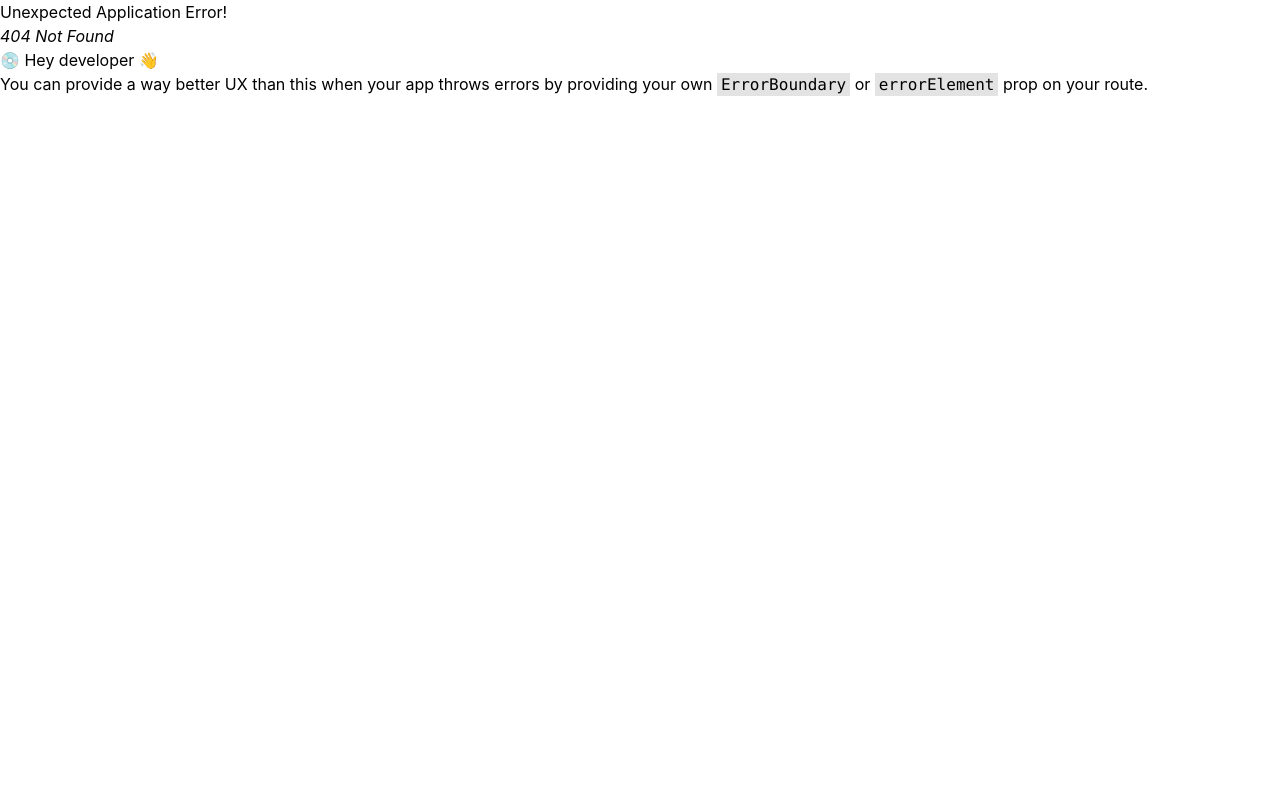
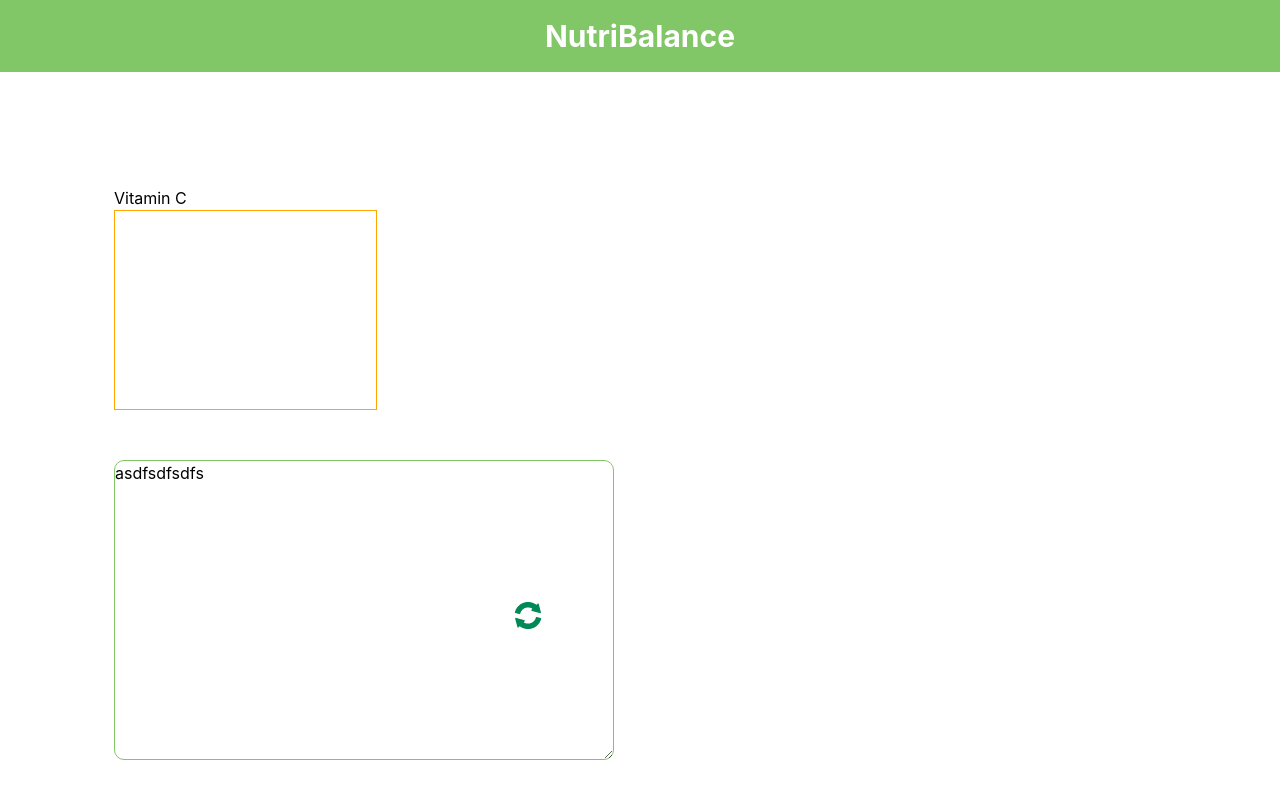
Before and after one commit to kckoh/vdm-hackathon-NutriBalance, a React (Create React App) app in the folder frontend/: page /info in a window 1280 px wide. Before the commit this address had no page. Shown: the top 798 px of the page. Built offline with nearby package versions, Linux system fonts and the light colour scheme.

Commit message:
feature:Added REdux toolkit

```diff
--- a/frontend/package.json
+++ b/frontend/package.json
@@ -3,15 +3,17 @@
   "version": "0.1.0",
   "private": true,
   "dependencies": {
+    "@reduxjs/toolkit": "^2.2.4",
     "@tanstack/react-table": "^8.16.0",
     "@testing-library/jest-dom": "^5.17.0",
     "@testing-library/react": "^13.4.0",
     "@testing-library/user-event": "^13.5.0",
     "react": "^18.3.1",
     "react-dom": "^18.3.1",
+    "react-redux": "^9.1.2",
     "react-router-dom": "^6.23.1",
+    "react-scripts": "5.0.1",
     "react-webcam": "^7.2.0",
-    "react-scripts": "5.0.1",
     "web-vitals": "^2.1.4"
   },
   "scripts": {
@@ -37,7 +39,6 @@
       "last 1 firefox version",
       "last 1 safari version"
     ]
-
   },
   "devDependencies": {
     "tailwindcss": "^3.4.3"
--- a/frontend/src/App.js
+++ b/frontend/src/App.js
@@ -4,6 +4,8 @@ import { createBrowserRouter, RouterProvider } from "react-router-dom";
 import HomePage from "./pages/Home";
 import ImgUploadPage from "./pages/Img_ upload_page";
 import RootLayout from "./pages/Root";
+import InfoDisplayPage from "./pages/InfoDisplayPage";
+import SubmitInfoPage from "./pages/SubmitInfoPage";
 
 const router = createBrowserRouter([
   {
@@ -12,6 +14,8 @@ const router = createBrowserRouter([
     children: [
       { path: "/", element: <HomePage /> },
       { path: "/upload_image", element: <ImgUploadPage /> },
+      { path: "/info", element: <InfoDisplayPage /> },
+      { path: "/submitInfo", element: <SubmitInfoPage /> },
     ],
   },
 ]);
--- a/frontend/src/Pages/InfoDisplayPage.js
+++ b/frontend/src/Pages/InfoDisplayPage.js
@@ -1,21 +1,44 @@
+import NavPage from "../components/NavBar";
+import { useAppSelector } from "../store";
 
 function InfoDisplayPage() {
+  const img = useAppSelector((store) => store.img);
+
   return (
-    <div className="InfoDisplayPage" style={{ margin: '50px', padding: '5%'}}>
-      <h3>
-        Vitamin C
-      </h3>
-      <div style={{width: '25%', height: '200px', border: '1px solid orange', marginBottom: '50px'}}>
+    <>
+      <div
+        className="InfoDisplayPage"
+        style={{ margin: "50px", padding: "5%" }}
+      >
+        <h3>Vitamin C</h3>
+        <div
+          style={{
+            width: "25%",
+            height: "200px",
+            border: "1px solid orange",
+            marginBottom: "50px",
+          }}
+        >
+          {img}
         </div>
         <div>
-      <span style={{position: 'absolute', top: '75%', left: '40%'}}>
+          <span style={{ position: "absolute", top: "75%", left: "40%" }}>
             <img src="/Icons/loadingIcon.png" />
           </span>
-      <textarea style={{width: '500px',height: '300px', overflowY: 'scroll', borderRadius: '10px', border: '1px solid #81C667' }}>
+          <textarea
+            style={{
+              width: "500px",
+              height: "300px",
+              overflowY: "scroll",
+              borderRadius: "10px",
+              border: "1px solid #81C667",
+            }}
+          >
             asdfsdfsdfs
           </textarea>
         </div>
       </div>
+    </>
   );
 }
 
--- a/frontend/src/Pages/SubmitInfoPage.js
+++ b/frontend/src/Pages/SubmitInfoPage.js
@@ -1,16 +1,25 @@
-import Table from "../Components/Table";
+import Table from "../components/Table";
+import NavPage from "../components/NavBar";
 
 function SubmitInfoPage() {
   return (
-    <div className="InfoDisplayPage" style={{ margin: '50px', padding: '5%'}}>
-      <h3>
-        Vitamin C
-      </h3>
-      <div style={{width: '25%', height: '200px', border: '1px solid orange', marginBottom: '50px'}}>
-
+    <>
+      <div
+        className="InfoDisplayPage"
+        style={{ margin: "50px", padding: "5%" }}
+      >
+        <h3>Vitamin C</h3>
+        <div
+          style={{
+            width: "25%",
+            height: "200px",
+            border: "1px solid orange",
+            marginBottom: "50px",
+          }}
+        ></div>
+        <Table />
       </div>
-        <Table />
-    </div>
+    </>
   );
 }
 
--- a/frontend/src/index.js
+++ b/frontend/src/index.js
@@ -2,12 +2,14 @@ import React from "react";
 import ReactDOM from "react-dom/client";
 import App from "./App";
 import "./index.css";
+import { Provider } from "react-redux";
+import store from "./store";
 
 const root = ReactDOM.createRoot(document.getElementById("root"));
 root.render(
-  <React.StrictMode>
+  <Provider store={store}>
     <App />
-  </React.StrictMode>
+  </Provider>
 );
 
 // If you want to start measuring performance in your app, pass a function
--- a/frontend/src/pages/Home.js
+++ b/frontend/src/pages/Home.js
@@ -1,5 +1,6 @@
 import img from "../image/clickLogo.png";
 import { Link } from "react-router-dom";
+import NavPage from "../components/NavBar";
 
 const HomePage = () => {
   return (
--- a/frontend/src/pages/Img_ upload_page.js
+++ b/frontend/src/pages/Img_ upload_page.js
@@ -2,14 +2,20 @@ import Button from "../components/Button/index";
 
 import { useCallback, useRef, useState } from "react";
 import Webcam from "react-webcam";
+import NavPage from "../components/NavBar";
+import { useDispatch } from "react-redux";
+import { saveImage } from "../reducers/saveImage";
 
 const videoConstraints = {
-  facingMode: { exact: "environment" },
+  facingMode: "environment",
+  // facingMode: { exact: "environment" },
 };
 
 const ImgUploadPage = () => {
   const webcamRef = useRef(null);
-  const [url, setUrl] = useState(null);
+  const dispatch = useDispatch();
+
+  const [imgUrl, setImgUrl] = useState(null);
 
   const [screenshot, setScreenshot] = useState(false);
 
@@ -17,7 +23,7 @@ const ImgUploadPage = () => {
     const imageSrc = webcamRef.current.getScreenshot();
     setScreenshot(true);
 
-    setUrl(imageSrc);
+    setImgUrl(imageSrc);
   }, [webcamRef]);
 
   //Manage State
@@ -25,15 +31,14 @@ const ImgUploadPage = () => {
     console.log(e);
   };
 
-  const [cameraOn, setCameraOn] = useState(true);
-
   const sendPicture = () => {
+    dispatch(saveImage(imgUrl));
     console.log("succeed");
   };
 
-  console.log(url);
-
   return (
+    <>
+      <NavPage />
       <div className="flex-col">
         <div className="justify-center border-4 border-[#81C668] m-10 p-5 rounded-lg">
           {!screenshot ? (
@@ -48,23 +53,29 @@ const ImgUploadPage = () => {
             />
           ) : (
             <div>
-            <img src={url} alt="Screenshot" />
+              <img src={imgUrl} alt="Screenshot" />
             </div>
           )}
 
           <div className="flex justify-center">
             {!screenshot ? (
-            <Button onClick={capturePhoto} className="text-white bg-[#81C667]">
+              <Button
+                onClick={capturePhoto}
+                className="text-white bg-[#81C667]"
+              >
                 Capture
               </Button>
             ) : (
               <>
-              <Button onClick={sendPicture} className="text-white bg-[#81C667]">
+                <Button
+                  onClick={sendPicture}
+                  className="text-white bg-[#81C667]"
+                >
                   Send
                 </Button>
                 <Button
                   onClick={() => {
-                  setUrl(null);
+                    setImgUrl(null);
                     setScreenshot(false);
                   }}
                   className="bg-white text-[#81C667] border-2 border-[#81C668] "
@@ -76,33 +87,8 @@ const ImgUploadPage = () => {
           </div>
         </div>
       </div>
+    </>
   );
 };
 
-{
-  /* // <div className="flex justify-center items-center">
-    //   {cameraOn ? ( */
-}
-{
-  /* //     <div>
-    //       <div>
-    //         <Camera />
-    //       </div>
-    //       <div>
-    //         <ButtonComponent />
-    //       </div>
-    //     </div>
-    //   ) : (
-    //     <div>
-    //       <div>
-    //         <MainWindow />
-    //       </div>
-    //       <div>
-    //         <ButtonComponent />
-    //       </div>
-    //     </div>
-    //   )}
-    // </div> */
-}
-
 export default ImgUploadPage;
--- /dev/null
+++ b/frontend/src/reducers/saveImage.js
@@ -0,0 +1,19 @@
+import { createSlice, PayloadAction } from "@reduxjs/toolkit";
+
+const initialState = {
+  image: null,
+};
+
+export const cameraSlice = createSlice({
+  name: "camera",
+  initialState,
+  reducers: {
+    saveImage: (state, action) => {
+      state.image = action.payload;
+    },
+  },
+});
+
+export const { saveImage } = cameraSlice.actions;
+
+export default cameraSlice.reducer;
--- /dev/null
+++ b/frontend/src/store.js
@@ -0,0 +1,13 @@
+import { configureStore } from "@reduxjs/toolkit";
+import { useSelector } from "react-redux";
+import cameraReducer from "./reducers/saveImage"; // cameraSlice에서 reducer를 import
+
+const store = configureStore({
+  reducer: {
+    camera: cameraReducer, // `camera`라는 key로 cameraReducer를 매핑
+  },
+});
+
+export default store;
+
+export const useAppSelector = useSelector;
```
Also changed, not shown: 1 other file (tests, documents, lock files or other folders). Lines whose indentation alone changed are shown as unchanged.
